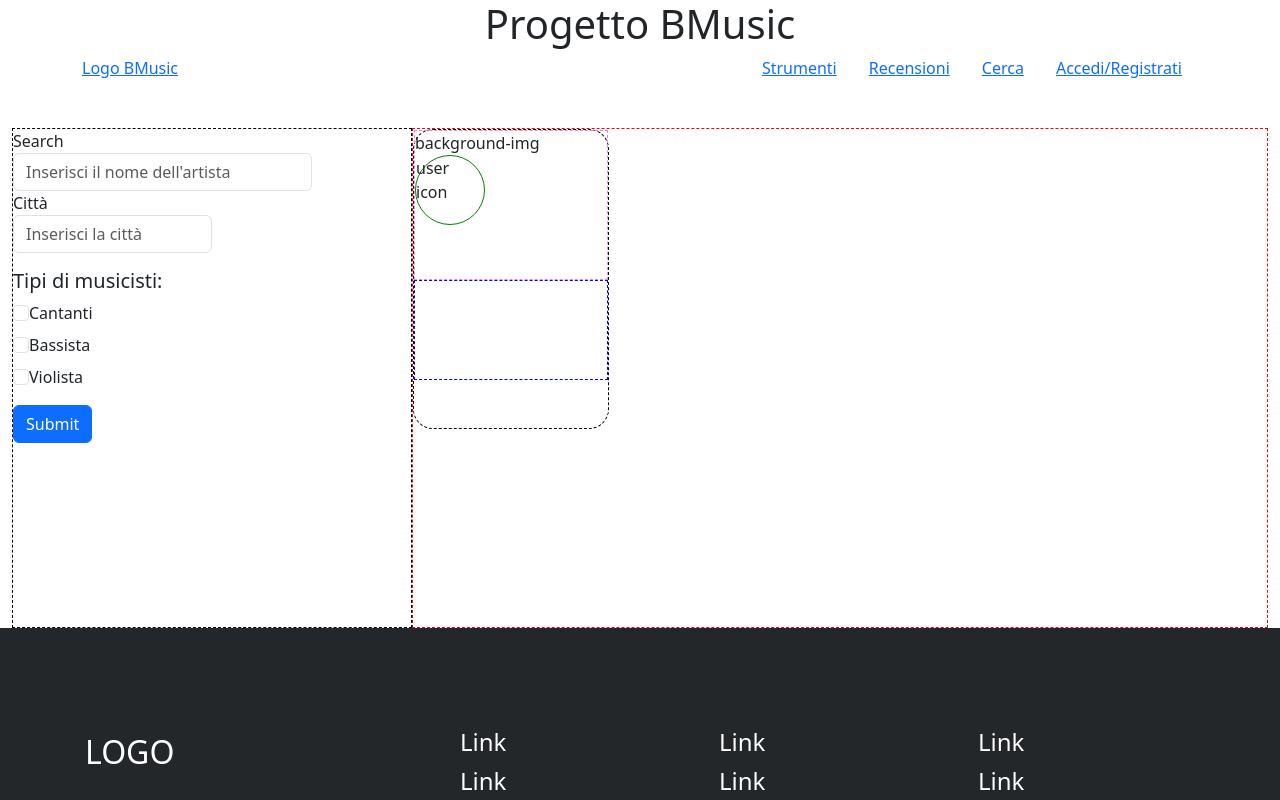
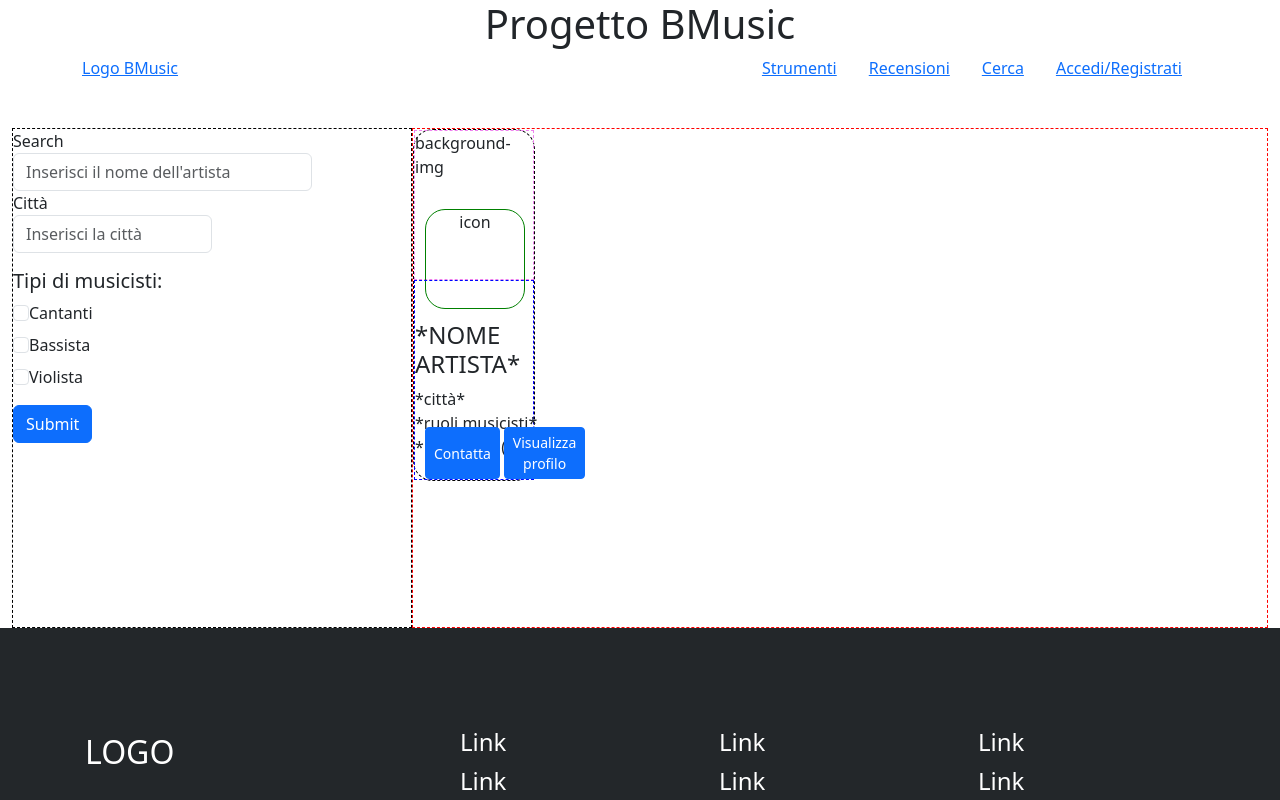
Before and after one commit to maicolkutchoukov/boolean-final-project-frontend, a Vue app: page /search in a window 1280 px wide. Shown: the top 800 px of the page. Built offline with nearby package versions, Linux system fonts and the light colour scheme.

Commit message:
Add user-card

```diff
--- a/src/pages/SearchPage.vue
+++ b/src/pages/SearchPage.vue
@@ -47,15 +47,32 @@ export default {
         <div class="main-container">
             <!-- main-container -->
             <div class="row d-flex">
-                    <div class="col-3">
+                <div class="col-2">
                     <div class="card-result d-flex flex-column">
                         <div class="card-result-top">
                             <div class="background-img">background-img</div>
-                                <div class="user-icon">user icon</div>
+                            <div class="user-icon"> icon</div>
                         </div>
-                            <div class="card-result-bottom"></div>
+                        <div class="card-result-bottom">
+                            <div class="container-text">
+                                <h4>*NOME ARTISTA*</h4>
+
+                                <div>*città*</div>
+
+                                <div>*ruoli musicisti*</div>
+
+                                <div>*recensioni(stelle)*</div>
+                            </div>
+
+                            <div class="card-result-button d-flex justify-content-center">
+                                <button type="button" class="btn btn-primary btn-sm me-1">Contatta</button>
+                                <button type="button" class="btn btn-primary btn-sm">Visualizza profilo</button>
+                            </div>
+
                         </div>
                     </div>
+                </div>
+
                 <!--
                 <div class="col-3 ">
                     <div class="card-result"></div>
@@ -98,30 +115,42 @@ export default {
 .card-result {
     border: 1px dashed black;
     border-radius: 20px;
-    min-height: 300px;
+    min-height: 350px;
 }
 
 .card-result-top {
     border: 1px dashed violet;
     height: 150px;
+    position: relative;
 }
 
 .card-result-bottom {
     border: 1px dashed blue;
-    height: 100px;
+    height: 200px;
+    position: relative;
 }
 
-.container-img {
-    border: 1px solid red;
-    height: 100px;
-    width: 100px;
+.card-result-button {
+    position: absolute;
+    bottom: 0;
+    left: 10px;
+}
+
+.container-text {
+    position: absolute;
+    top: 40px;
 }
 
 .user-icon {
+    text-align: center;
     border: 1px solid green;
-    height: 70px;
-    width: 70px;
-    border-radius: 50px;
+    height: 100px;
+    width: 100px;
+    border-radius: 20px;
+    position: relative;
+    z-index: 10%;
+    bottom: -30px;
+    left: 10px;
 }
 
 /*
```
Lines whose indentation alone changed are shown as unchanged.
